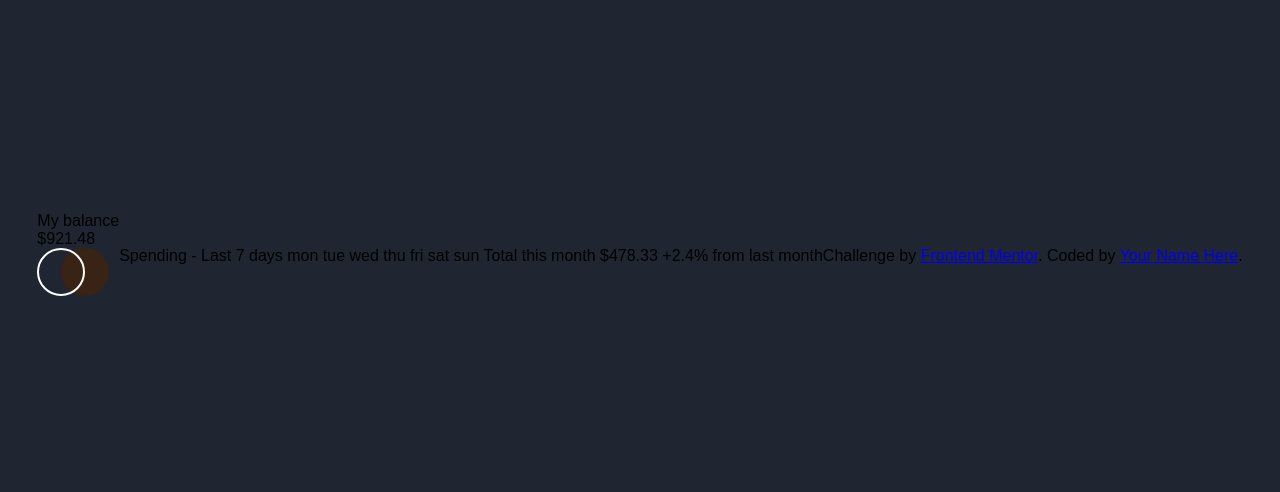
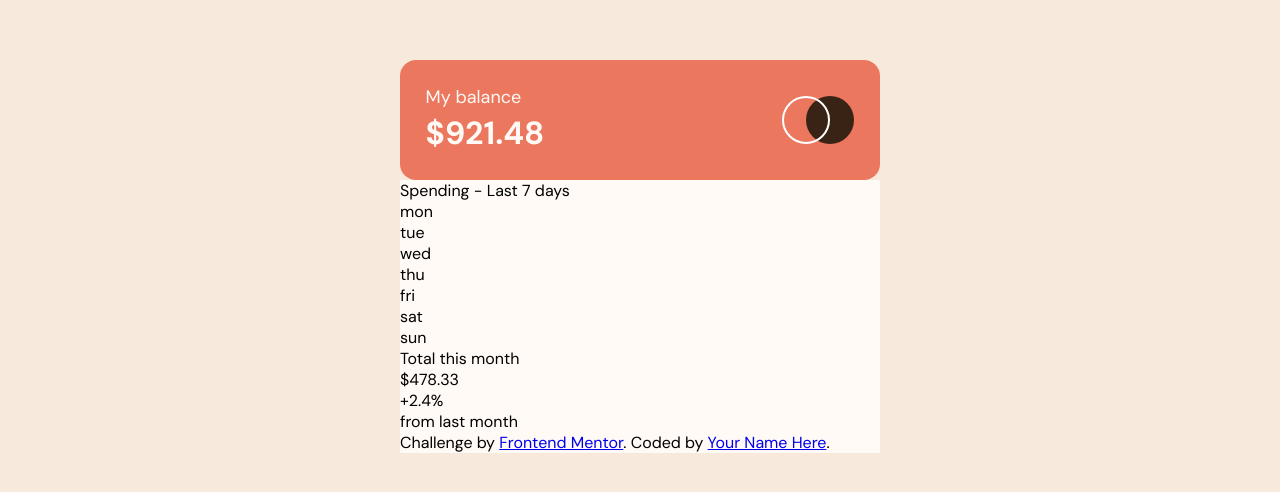
Before and after one commit to Piotrek1994/Expenses-chart-component, a plain HTML site: page index.html in a window 1280 px wide. Shown: the part 144-636 px from the top of the page. Drawn offline with Linux system fonts and the light colour scheme.

Commit message:
Css styling

```diff
--- a/index.html
+++ b/index.html
@@ -20,41 +20,68 @@
 
 
   <div class="card-balance">
-    <p class="balance-tite">My balance</p>
+    <p class="balance-title">My balance</p>
     <p class="balance-total">$921.48</p>
     <img class="logo" src="./images/logo.svg" alt="logo">
   </div>
 
   <div class="card-summary">
+    <div class="headline">Spending - Last 7 days</div>
+
+
+    <div class="diagrams">
+
+      <div class="chart mon"><p class="chart-day">mon</p></div>
+      <div class="chart tue"><p class="chart-day">tue</p></div>
+      <div class="chart wed"><p class="chart-day">wed</p></div>
+      <div class="chart thu"><p class="chart-day">thu</p></div>
+      <div class="chart fri"><p class="chart-day">fri</p></div>
+      <div class="chart sat"><p class="chart-day">sat</p></div>
+      <div class="chart sun"><p class="chart-day">sun</p></div>
+
+
+    </div>
 
 
 
-  </div>
+    <div class="summary">
+      <div class="summary-left_side">
+        <p class="summary-title">Total this month</p>
+        <p class="summary-value">$478.33</p>
+      </div>
+
+      <div class="summary-right_side">
+        <p class="summary-percentage">+2.4%</p>
+        <p class="summary-month">from last month
+      </div>
+
+
+    </div>
 
 
 
 
 
-  Spending - Last 7 days
 
-  mon
-  tue
-  wed
-  thu
-  fri
-  sat
-  sun
 
-  Total this month
-  $478.33
 
-  +2.4%
-  from last month
 
-  <div class="attribution">
-    Challenge by <a href="https://www.frontendmentor.io?ref=challenge" target="_blank">Frontend Mentor</a>.
-    Coded by <a href="#">Your Name Here</a>.
-  </div>
+
+
+
+
+
+
+
+
+
+
+
+
+    <div class="attribution">
+      Challenge by <a href="https://www.frontendmentor.io?ref=challenge" target="_blank">Frontend Mentor</a>.
+      Coded by <a href="#">Your Name Here</a>.
+    </div>
 </body>
 
 </html>
--- a/style.css
+++ b/style.css
@@ -8,7 +8,42 @@ body {
 	display: flex;
 	justify-content: center;
 	align-items: center;
+    flex-direction: column;
 	height: 100vh;
-	background-color: hsl(218, 23%, 16%);
-	font-family: 'Manrope', sans-serif;
+	background-color: hsl(27, 66%, 92%);
+	font-family: 'DM Sans', sans-serif;
 }
+
+.card-balance {
+    position: relative;
+    display: flex;
+    flex-direction: column;
+    justify-content: space-between;
+    width: 30rem;
+    height: 7.5rem;
+    background-color: hsl(10, 79%, 65%);
+    border-radius: 1rem;
+    padding: 1.6rem;
+    color:  hsl(33, 100%, 98%);
+    font-size: 18px;
+}
+
+.balance-total {
+font-size: 2rem;
+font-weight: 700;
+}
+
+.logo {
+    position: absolute;
+    right: 1.6rem;
+    top: 50%;
+    transform: translateY(-50%);
+}
+
+.card-summary {
+    display: flex;
+    flex-direction: column;
+    justify-content: space-between;
+    width: 30rem;
+    background-color:hsl(33, 100%, 98%);
+}
```
